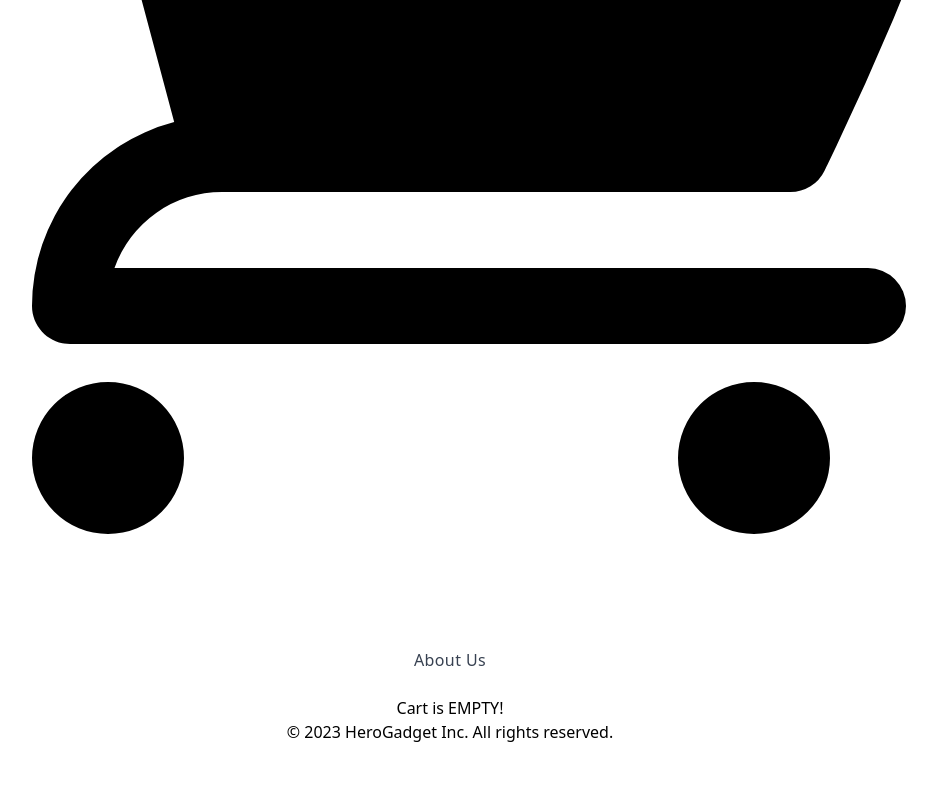
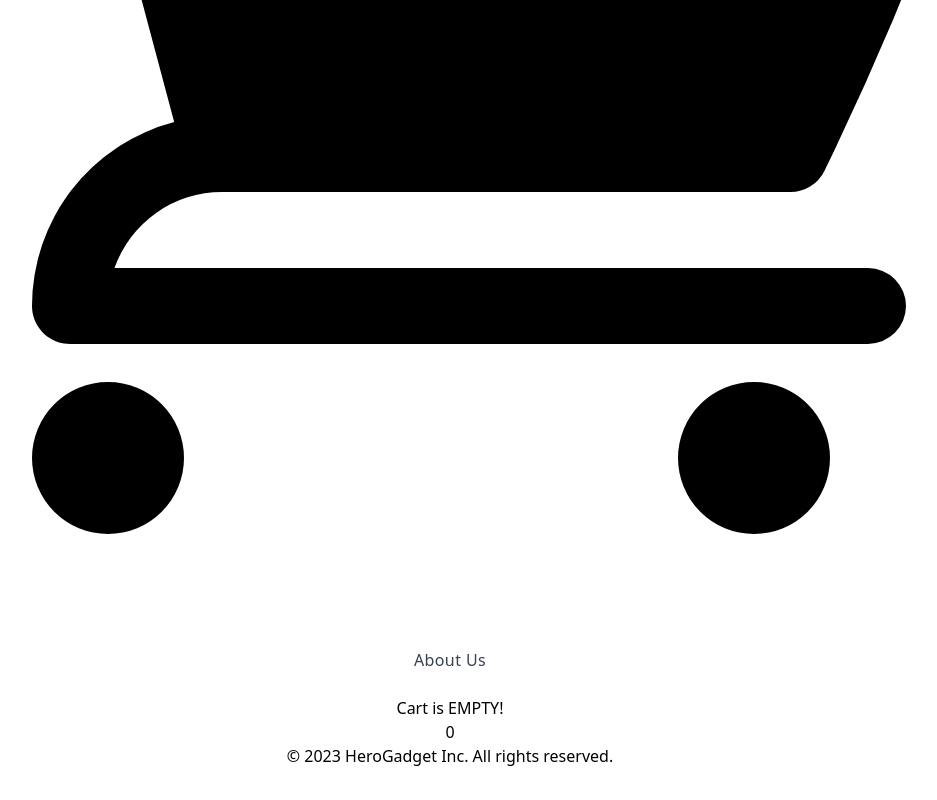
Before and after one commit to sarwar1821201/smart-home-by-react-router, a React (Vite) app: page /cart in a window 1280 px wide. Shown: the part 1888-2688 px from the top of the page, without its empty margins (190-1127 px from the left). Before the commit the page ends 2664 px from the top, so only its background shows below. Built offline with nearby package versions, Linux system fonts and the light colour scheme.

Commit message:
set the total calculations of cart items

```diff
--- a/src/components/Cart.jsx
+++ b/src/components/Cart.jsx
@@ -24,7 +24,15 @@ const Cart = () => {
     // console.log(cart)
 
     const {initialCart} = useLoaderData();
-    console.log(initialCart)
+    //console.log(initialCart)
+
+    let total = 0
+    if (initialCart.length > 0) {
+      for (const product of initialCart) {
+        total = total + product.price * product.quantity
+      }
+    }
+
 
     return (
         <div className='flex min-h-screen items-start justify-center bg-gray-100 text-gray-900'>
@@ -43,6 +51,8 @@ const Cart = () => {
           ))}
         </ul>
 
+        <p>{total}</p>
+
             </div>
         </div>
     );
```
